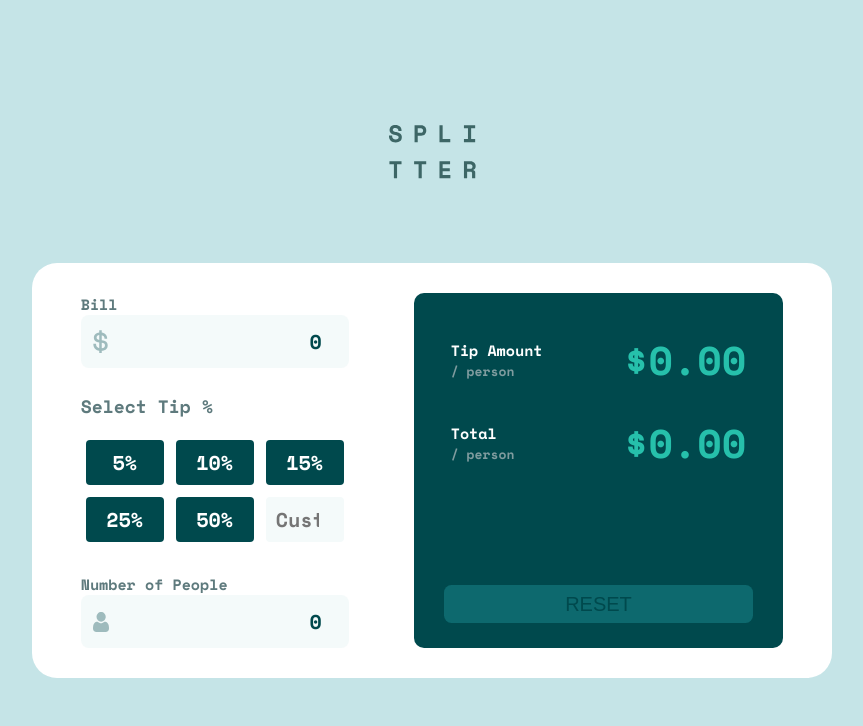
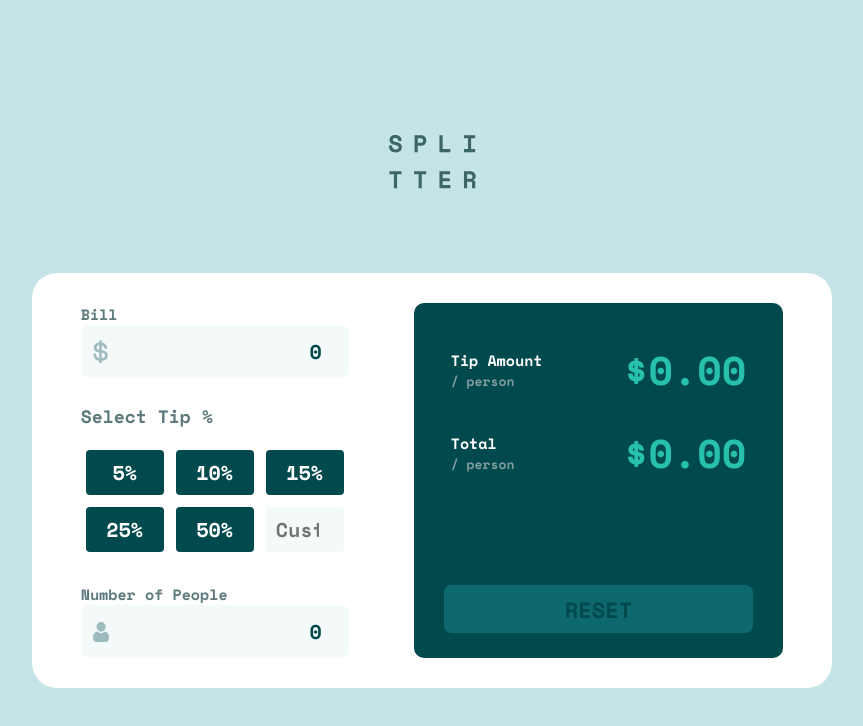
Before and after one commit to Mani-mk-mk/FrontendMentor.io, a React (Create React App) app in the folder tip-calculator-app-main/: page / in a window 1280 px wide. Shown: the top 726 px of the page, without its empty margins (208-1071 px from the left). Built offline with nearby package versions, Linux system fonts and the light colour scheme.

Commit message:
Increase font-size

```diff
--- a/tip-calculator-app-main/src/App.css
+++ b/tip-calculator-app-main/src/App.css
@@ -23,7 +23,7 @@ html {
 
 body {
 	font-family: "Space Mono", monospace;
-	padding-top: 6rem;
+	padding-top: 7rem;
 }
 
 .logo {
--- a/tip-calculator-app-main/src/styles/Calculator.css
+++ b/tip-calculator-app-main/src/styles/Calculator.css
@@ -49,8 +49,10 @@ main {
 
 .reset {
 	text-align: center;
+	font-family: "Space Mono", monospace;
+	font-weight: 700;
 	text-transform: uppercase;
-	font-size: 2rem;
+	font-size: 2.2rem;
 	padding: 0.75rem 0rem;
 	border: 0;
 	flex-basis: 100%;
```
